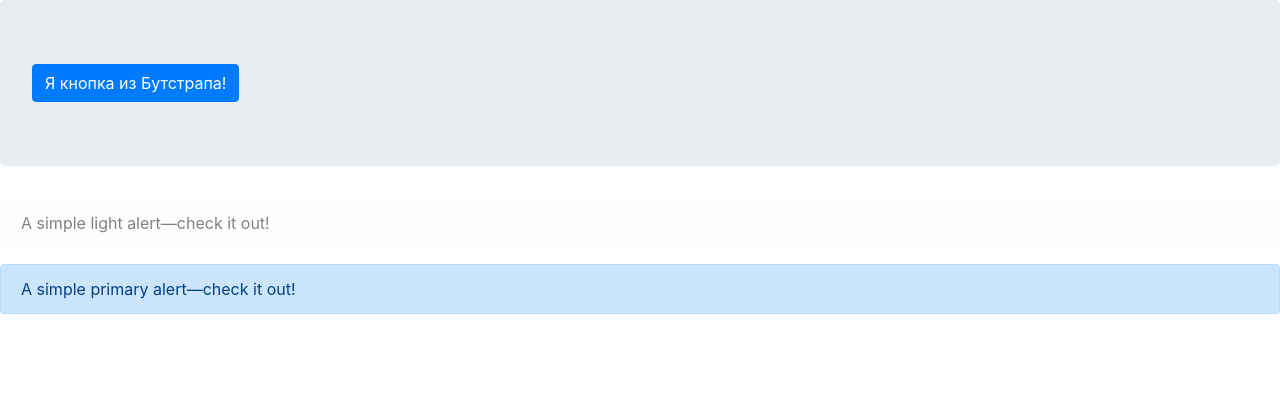
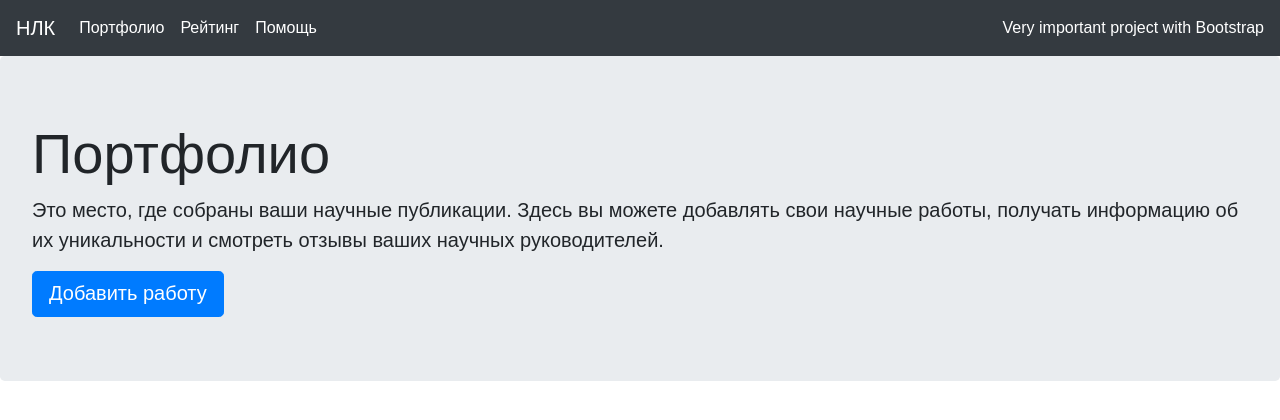
Before and after one commit to Godruma/bootstrap-study, a plain HTML site: page index.html in a window 1280 px wide. Drawn offline with Linux system fonts and the light colour scheme.

Commit message:
Commit 1

```diff
--- a/index.html
+++ b/index.html
@@ -11,14 +11,50 @@
     <title>Document</title>
   </head>
   <body>
+    <nav class="navbar navbar-expand-lg navbar-expand-md navbar-dark bg-dark">
+      <!-- Navbar content -->
+      <a class="navbar-brand" href="#">НЛК</a>
+      <button
+        class="navbar-toggler"
+        type="button"
+        data-toggle="collapse"
+        data-target="#navbarSupportedContent"
+        aria-controls="navbarSupportedContent"
+        aria-expanded="false"
+        aria-label="Toggle navigation"
+      >
+        <span class="navbar-toggler-icon"></span>
+      </button>
+
+      <div class="collapse navbar-collapse" id="navbarSupportedContent">
+        <ul class="navbar-nav mr-auto">
+          <li class="nav-item active">
+            <a class="nav-link" href="#"
+              >Портфолио <span class="sr-only">(current)</span></a
+            >
+          </li>
+          <li class="nav-item links ">
+            <a class="nav-link" href="#">Рейтинг</a>
+          </li>
+          <li class="nav-item links">
+            <a class="nav-link" href="#">Помощь</a>
+          </li>
+        </ul>
+        <span class="navbar-text">
+          Very important project with Bootstrap
+        </span>
+      </div>
+    </nav>
     <div class="jumbotron">
-      <button class="btn btn-primary">Я кнопка из Бутстрапа!</button>
-    </div>
-    <div class="alert alert-light" role="alert">
-      A simple light alert—check it out!
-    </div>
-    <div class="alert alert-primary" role="alert">
-      A simple primary alert—check it out!
+      <h1 class="display-4">Портфолио</h1>
+      <p class="lead my-7">
+        Это место, где собраны ваши научные публикации. Здесь вы можете
+        добавлять свои научные работы, получать информацию об их уникальности и
+        смотреть отзывы ваших научных руководителей.
+      </p>
+      <a class="btn btn-primary btn-lg" href="#" role="button"
+        >Добавить работу</a
+      >
     </div>
   </body>
 </html>
--- a/style.css
+++ b/style.css
@@ -0,0 +1,15 @@
+body {
+  font-family: “Roboto”, sans-serif;
+}
+
+.navbar-nav .nav-item .nav-link {
+  color: white;
+}
+
+.navbar-collapse .navbar-text {
+  color: white;
+}
+
+.btn {
+  padding-top: 6px;
+}
```
